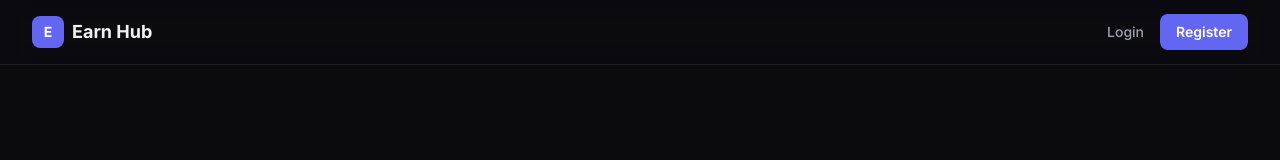
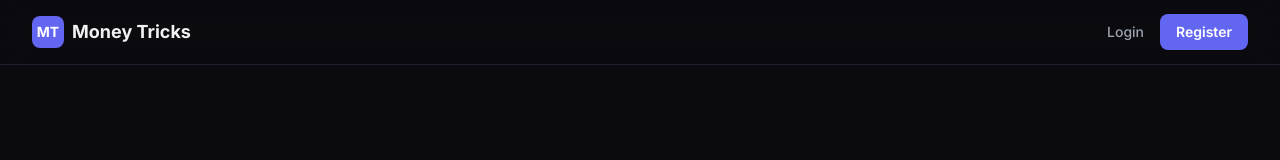
Before and after one commit to sibby-killer/easyearn, a Next.js app: page /login in a window 1280 px wide. Shown: the top 160 px of the page. Built offline with nearby package versions, Linux system fonts and the light colour scheme; no server answers.

Commit message:
Rebrand to Money Tricks - remove all CPA/Earn Hub references

```diff
--- a/src/app/api/submissions/route.ts
+++ b/src/app/api/submissions/route.ts
@@ -4,7 +4,7 @@ import { eq, and, desc, like } from "drizzle-orm";
 import { generateId, getCurrentUser } from "@/lib/auth";
 
 const RESEND_API_KEY = process.env.RESEND_API_KEY;
-const FROM_EMAIL = process.env.EMAIL_FROM || "noreply@easyearn.com";
+const FROM_EMAIL = process.env.EMAIL_FROM || "noreply@moneytricks.com";
 const ADMIN_EMAIL = process.env.ADMIN_EMAIL || "alfrednyongesa411@gmail.com";
 
 async function notifyAdmin(submission: Record<string, unknown>, taskTitle: string) {
@@ -30,7 +30,7 @@ async function notifyAdmin(submission: Record<string, unknown>, taskTitle: strin
           <p><strong>Phone:</strong> ${submission.workerPhone || "N/A"}</p>
           <p><strong>Reddit:</strong> ${submission.redditUsername || "N/A"}</p>
           <p><strong>Screenshot:</strong> <a href="${submission.screenshot}">View</a></p>
-          <p><a href="https://cpa-landing-pied.vercel.app/admin/submissions">Review in Admin Panel</a></p>
+          <p><a href="https://moneytricks.vercel.app/admin/submissions">Review in Admin Panel</a></p>
         `,
       }),
     });
--- a/src/app/layout.tsx
+++ b/src/app/layout.tsx
@@ -9,9 +9,9 @@ const inter = Inter({
 });
 
 export const metadata: Metadata = {
-  title: "Earn Hub - Complete Simple Tasks. Earn Real Rewards.",
+  title: "Money Tricks - Complete Tasks. Unlock Earnings.",
   description:
-    "Join Earn Hub and start earning real rewards by completing simple tasks like surveys, app downloads, and more.",
+    "Complete simple tasks and unlock proven money-making methods. No account needed.",
 };
 
 export default function RootLayout({
--- a/src/app/page.tsx
+++ b/src/app/page.tsx
@@ -322,7 +322,7 @@ export default function Home() {
                 <p className="text-text-muted text-sm mb-3">This system combines multiple income streams:</p>
                 <ul className="text-text-muted text-sm space-y-2 list-disc list-inside">
                   <li>Reddit posting & commenting ($30-50/day)</li>
-                  <li>CPA offer stacking across multiple platforms</li>
+                  <li>Offer stacking across multiple platforms</li>
                   <li>Referral bonuses from completed users</li>
                   <li>Automated content scheduling</li>
                 </ul>
@@ -351,7 +351,7 @@ export default function Home() {
       </section>
 
       <footer className="border-t border-border px-4 py-8 text-center text-sm text-text-muted">
-        &copy; {new Date().getFullYear()} EasyEarn. All rights reserved.
+        &copy; {new Date().getFullYear()} Money Tricks. All rights reserved.
       </footer>
     </div>
   );
--- a/src/components/Navbar.tsx
+++ b/src/components/Navbar.tsx
@@ -29,9 +29,9 @@ export default function Navbar() {
       <div className="mx-auto flex h-16 max-w-7xl items-center justify-between px-4 sm:px-6 lg:px-8">
         <Link href="/" className="flex items-center gap-2">
           <div className="flex h-8 w-8 items-center justify-center rounded-lg bg-primary text-sm font-bold text-white">
-            E
+            MT
           </div>
-          <span className="text-lg font-bold text-text">Earn Hub</span>
+          <span className="text-lg font-bold text-text">Money Tricks</span>
         </Link>
 
         <div className="flex items-center gap-4">
--- a/src/lib/email.ts
+++ b/src/lib/email.ts
@@ -1,5 +1,5 @@
 const RESEND_API_KEY = process.env.RESEND_API_KEY;
-const FROM_EMAIL = process.env.EMAIL_FROM || "noreply@easyearn.com";
+const FROM_EMAIL = process.env.EMAIL_FROM || "noreply@moneytricks.com";
 
 export async function sendVerificationCode(email: string, code: string): Promise<boolean> {
   if (RESEND_API_KEY) {
@@ -13,10 +13,10 @@ export async function sendVerificationCode(email: string, code: string): Promise
         body: JSON.stringify({
           from: FROM_EMAIL,
           to: email,
-          subject: "Your verification code - EasyEarn",
+          subject: "Your verification code - Money Tricks",
           html: `
             <div style="font-family: sans-serif; max-width: 480px; margin: 0 auto;">
-              <h2 style="color: #6366f1;">EasyEarn</h2>
+              <h2 style="color: #6366f1;">Money Tricks</h2>
               <p>Your verification code is:</p>
               <div style="font-size: 32px; font-weight: bold; letter-spacing: 8px; text-align: center; padding: 16px; background: #f4f4f5; border-radius: 8px; margin: 16px 0;">${code}</div>
               <p style="color: #71717a;">This code expires in 10 minutes.</p>
```
